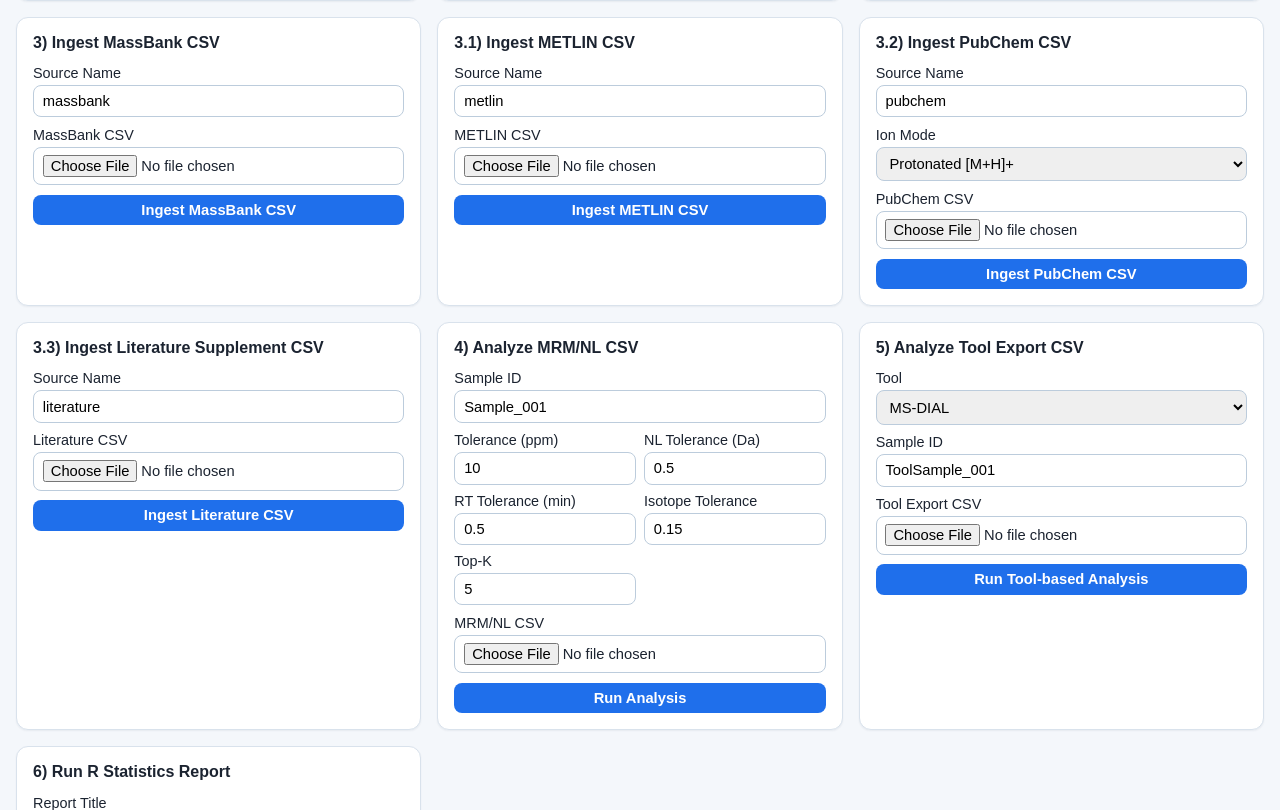
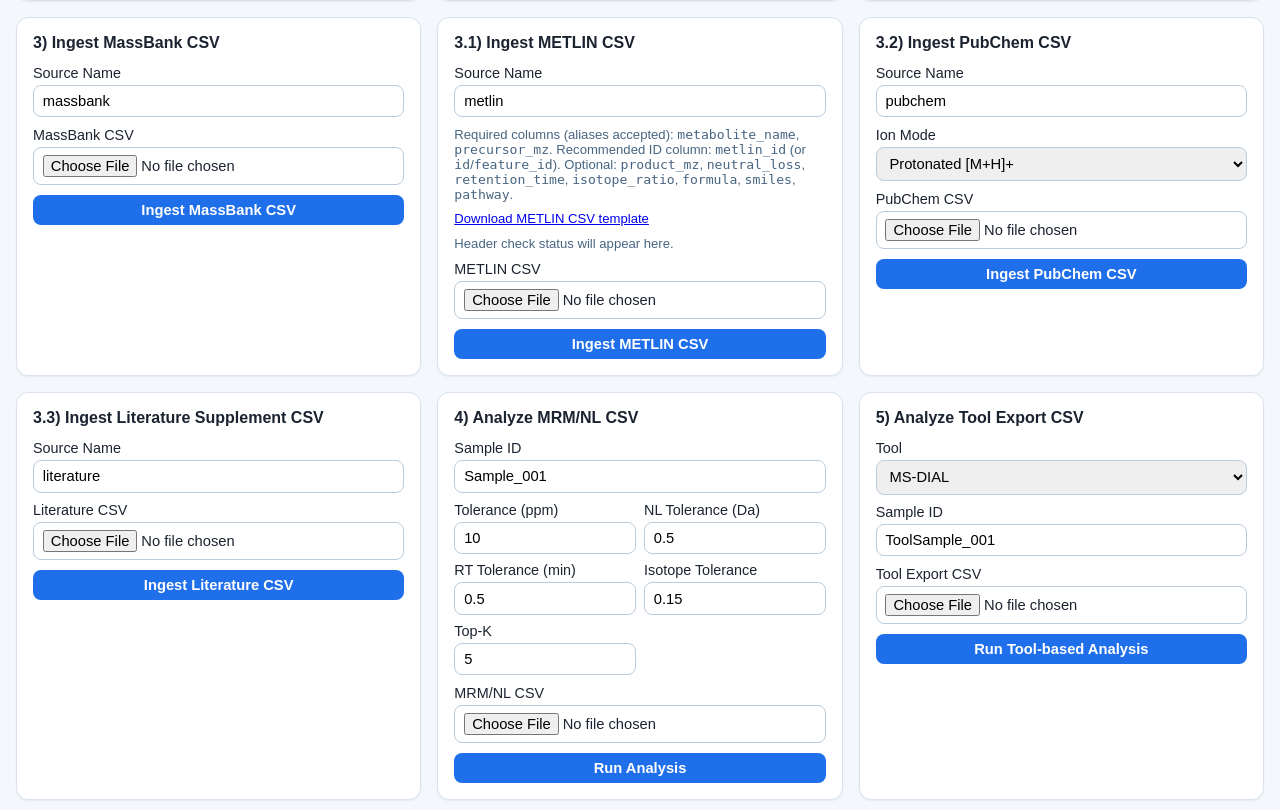
Before and after one commit to FJEDUadmin/fjeduonline, a FastAPI app: page / in a window 1280 px wide. Shown: the part 393-1203 px from the top of the page. Run offline with FastAPI, Linux system fonts and the light colour scheme.

Commit message:
feat: add metlin template download and pre-upload checks
Co-authored-by: FJedu_online <FJEDUadmin@users.noreply.github.com>

```diff
--- /dev/null
+++ b/backend/data/templates/metlin_template.csv
@@ -0,0 +1,2 @@
+METLIN_ID,Metabolite Name,Precursor MZ,Product MZ,Retention Time,Isotope Ratio,Formula,SMILES,Pathway
+METLIN0001,8-oxo-2'-deoxyguanosine,284.0987,168.0660,5.1,0.22,C10H13N5O5,NC1=NC2=C(N1CO[C@H]3O[C@H](CO)[C@@H](O)[C@H]3O)N(C=N2)C=O,Oxidative DNA Damage
--- a/backend/src/adductomics_api/main.py
+++ b/backend/src/adductomics_api/main.py
@@ -590,3 +590,15 @@ def list_adducts(
     pipeline: AnalysisPipeline = Depends(get_pipeline),
 ) -> list[dict]:
     return pipeline.repository.list_adducts(limit=limit)
+
+
+@app.get("/api/v1/templates/metlin-csv")
+def download_metlin_template(settings: Settings = Depends(get_settings)) -> FileResponse:
+    template_path = Path(settings.demo_data_dir) / "templates" / "metlin_template.csv"
+    if not template_path.exists():
+        raise HTTPException(status_code=404, detail=f"Template file not found: {template_path}")
+    return FileResponse(
+        path=template_path,
+        filename="metlin_template.csv",
+        media_type="text/csv",
+    )
--- a/backend/src/adductomics_api/static/app.js
+++ b/backend/src/adductomics_api/static/app.js
@@ -11,6 +11,7 @@ const analyzeForm = document.getElementById("analyzeForm");
 const analyzeToolForm = document.getElementById("analyzeToolForm");
 const runRReportForm = document.getElementById("runRReportForm");
 const rBox = document.getElementById("rBox");
+const metlinHelpBox = document.getElementById("metlinHelpBox");
 
 const candidatesBody = document.querySelector("#candidatesTable tbody");
 const pathwaysBody = document.querySelector("#pathwaysTable tbody");
@@ -117,6 +118,24 @@ async function postForm(endpoint, formData) {
   return data;
 }
 
+async function validateMetlinCsv(file) {
+  const content = await file.text();
+  const firstLine = (content.split(/\r?\n/).find((line) => line.trim().length > 0) || "").trim();
+  const headers = firstLine
+    .split(",")
+    .map((h) => h.trim().toLowerCase().replace(/[ _.\-]+/g, ""));
+  const hasMetlinId = headers.some((h) => ["metlinid", "id", "featureid"].includes(h));
+  const hasName = headers.some((h) => ["metabolitename", "compoundname", "name"].includes(h));
+  const hasPrecursor = headers.some((h) => ["precursormz", "mz", "exactmass", "mass"].includes(h));
+  return { hasMetlinId, hasName, hasPrecursor };
+}
+
+function updateMetlinHelp(message, isError = false) {
+  if (!metlinHelpBox) return;
+  metlinHelpBox.textContent = message;
+  metlinHelpBox.classList.toggle("error", isError);
+}
+
 demoForm.addEventListener("submit", async (event) => {
   event.preventDefault();
   try {
@@ -174,6 +193,26 @@ ingestMassBankForm.addEventListener("submit", async (event) => {
 ingestMetlinForm.addEventListener("submit", async (event) => {
   event.preventDefault();
   try {
+    const fileInput = ingestMetlinForm.querySelector("input[name='file']");
+    const metlinFile = fileInput?.files?.[0];
+    if (!metlinFile) {
+      updateMetlinHelp("Please choose a METLIN CSV file first.", true);
+      throw new Error("No METLIN CSV selected");
+    }
+    const validation = await validateMetlinCsv(metlinFile);
+    if (!validation.hasMetlinId || !validation.hasName || !validation.hasPrecursor) {
+      updateMetlinHelp(
+        "METLIN header check failed. Required header groups: " +
+          "ID (metlin_id/id/feature_id), name (metabolite_name/compound_name/name), " +
+          "and precursor m/z (precursor_mz/mz/exact_mass).",
+        true
+      );
+      throw new Error("METLIN CSV missing required columns");
+    }
+    updateMetlinHelp(
+      "METLIN header check passed: required columns detected.",
+      false
+    );
     setStatus("Uploading METLIN CSV...");
     const formData = new FormData(ingestMetlinForm);
     const result = await postForm("/api/v1/ingest/adduct-bank/upload-metlin", formData);
--- a/backend/src/adductomics_api/static/index.html
+++ b/backend/src/adductomics_api/static/index.html
@@ -83,6 +83,18 @@
             Source Name
             <input type="text" name="source_name" value="metlin" required />
           </label>
+          <p class="hint-text">
+            Required columns (aliases accepted): <code>metabolite_name</code>, <code>precursor_mz</code>.
+            Recommended ID column: <code>metlin_id</code> (or <code>id</code>/<code>feature_id</code>).
+            Optional: <code>product_mz</code>, <code>neutral_loss</code>, <code>retention_time</code>,
+            <code>isotope_ratio</code>, <code>formula</code>, <code>smiles</code>, <code>pathway</code>.
+          </p>
+          <p class="hint-text">
+            <a href="/api/v1/templates/metlin-csv" target="_blank" rel="noopener">Download METLIN CSV template</a>
+          </p>
+          <p id="metlinHelpBox" class="hint-text">
+            Header check status will appear here.
+          </p>
           <label>
             METLIN CSV
             <input type="file" name="file" accept=".csv" required />
--- a/backend/src/adductomics_api/static/styles.css
+++ b/backend/src/adductomics_api/static/styles.css
@@ -89,6 +89,38 @@ button:hover {
   background: #155cc6;
 }
 
+.inline-actions {
+  display: flex;
+  flex-wrap: wrap;
+  gap: 0.5rem;
+  align-items: center;
+}
+
+.template-link {
+  display: inline-block;
+  text-decoration: none;
+  font-size: 0.9rem;
+  padding: 0.42rem 0.55rem;
+  border-radius: 8px;
+  border: 1px solid #bcccdc;
+  color: #1b2330;
+  background: #ffffff;
+}
+
+.template-link:hover {
+  background: #f4f7fb;
+}
+
+.hint-text {
+  margin: 0;
+  font-size: 0.82rem;
+  color: #486581;
+}
+
+.hint-text.error {
+  color: #b42318;
+}
+
 .status {
   background: #f0f4f8;
   border-radius: 8px;
```
Also changed, not shown: backend/tests/test_api.py (+9 -0 lines), backend/README.md.
